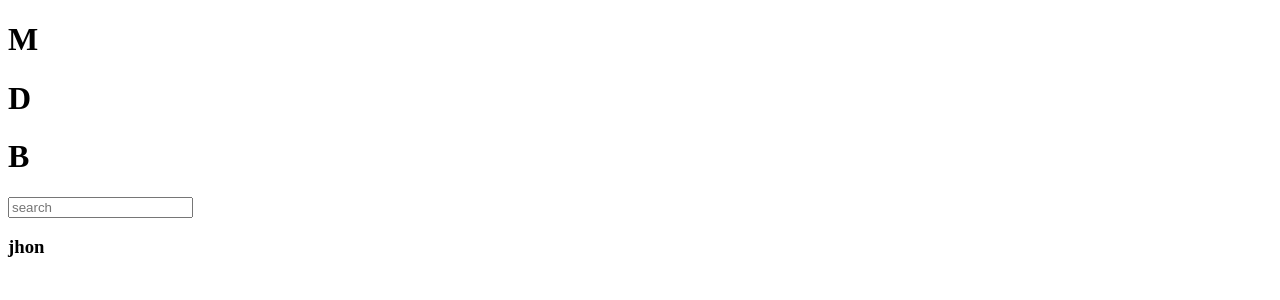
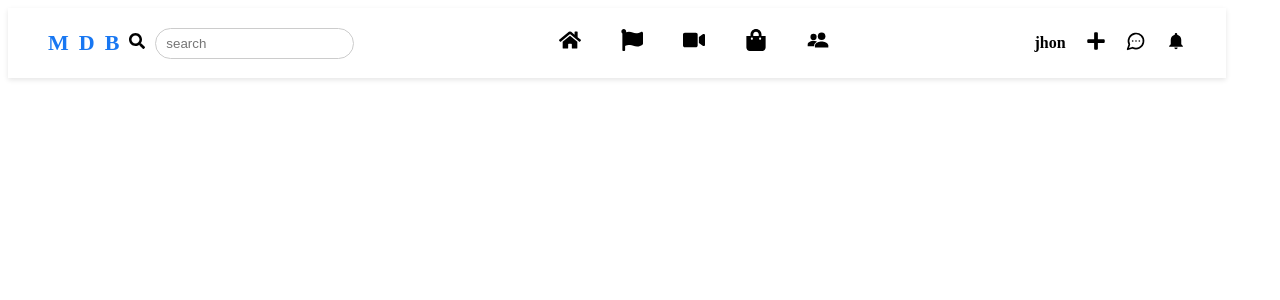
Before and after one commit to karanjoshi-kj/REACT, a React (Vite) app in the folder demo/: page / in a window 1280 px wide. Shown: the top 300 px of the page. Built offline with nearby package versions, Linux system fonts and the light colour scheme.

Commit message:
QUESTION PRATICE OF CREATING A NAVBAR

```diff
--- a/demo/src/components/navbar3/Navbar3.jsx
+++ b/demo/src/components/navbar3/Navbar3.jsx
@@ -1,23 +1,36 @@
 import React from 'react'
+import obj from "../styles/Navbar3.module.css"
+import { FaSearch , FaHome , FaFlag , FaVideo , FaShoppingBag , FaPlus , } from "react-icons/fa";
+import { IoPeopleSharp } from "react-icons/io5";
+import { LuMessageCircleMore } from "react-icons/lu";
+import { IoMdNotifications } from "react-icons/io";
 
 const Navbar3 = () => {
   return (
-    <div>
-      <div className='leftpart'>
+    <div className={obj.complete}>
+      <div className={obj.leftpart}>
         <h1>M</h1>
         <h1>D</h1>
         <h1>B</h1>
-        <div className='searchbox'>
+        <span><FaSearch /></span>
+        <div className={obj.searchbox}>
             <input type='text' placeholder='search'/>
         </div>
       </div>
 
-      <div className='middlepart'>
-
+      <div className={obj.middlepart}>
+        <span><FaHome /></span>
+        <span><FaFlag /></span>
+        <span><FaVideo /></span>
+        <span><FaShoppingBag /></span>
+        <span><IoPeopleSharp /></span>
       </div>
 
-      <div className='rightpart'>
+      <div className={obj.rightpart}>
         <h3>jhon</h3>
+        <span><FaPlus /></span>
+        <span><LuMessageCircleMore /></span>
+        <span><IoMdNotifications /></span>
       </div>
     </div>
   )
--- /dev/null
+++ b/demo/src/components/styles/Navbar3.module.css
@@ -0,0 +1,62 @@
+.complete{
+    width:90%;
+    height:70px;
+    background-color:white;
+    display:flex;
+    align-items:center;
+    justify-content:space-between;
+    padding:0px 40px;
+    box-shadow:0 2px 5px rgba(0,0,0,0.1);
+}
+
+/* LEFT PART */
+
+.leftpart{
+    display:flex;
+    align-items:center;
+    gap:10px;
+}
+
+.leftpart h1{
+    font-size:22px;
+    color:#1877f2;
+}
+
+.searchbox input{
+    padding:7px 10px;
+    border-radius:20px;
+    border:1px solid #ccc;
+    outline:none;
+}
+
+
+/* MIDDLE PART */
+
+.middlepart{
+    display:flex;
+    align-items:center;
+    gap:40px;
+    font-size:22px;
+}
+
+.middlepart span{
+    cursor:pointer;
+}
+
+
+/* RIGHT PART */
+
+.rightpart{
+    display:flex;
+    align-items:center;
+    gap:20px;
+}
+
+.rightpart span{
+    font-size:20px;
+    cursor:pointer;
+}
+
+.rightpart h3{
+    font-size:16px;
+}
```
